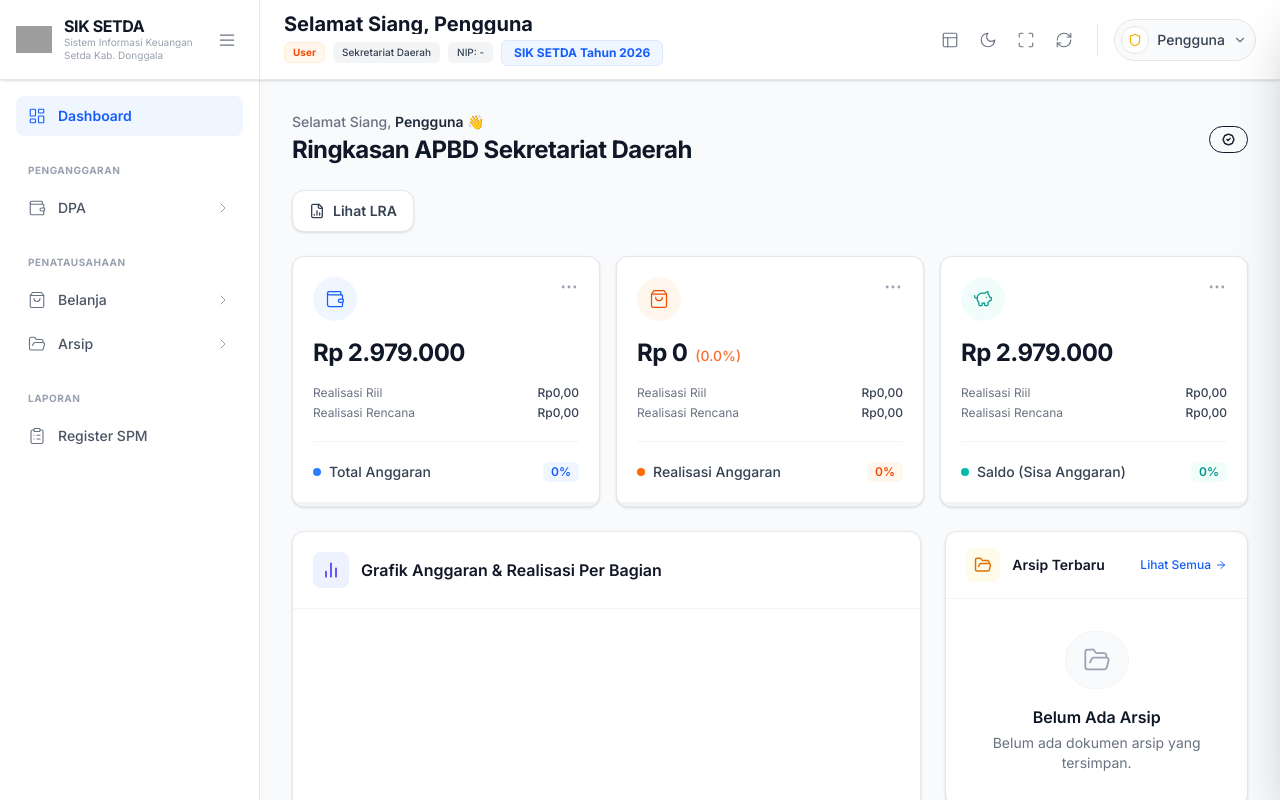
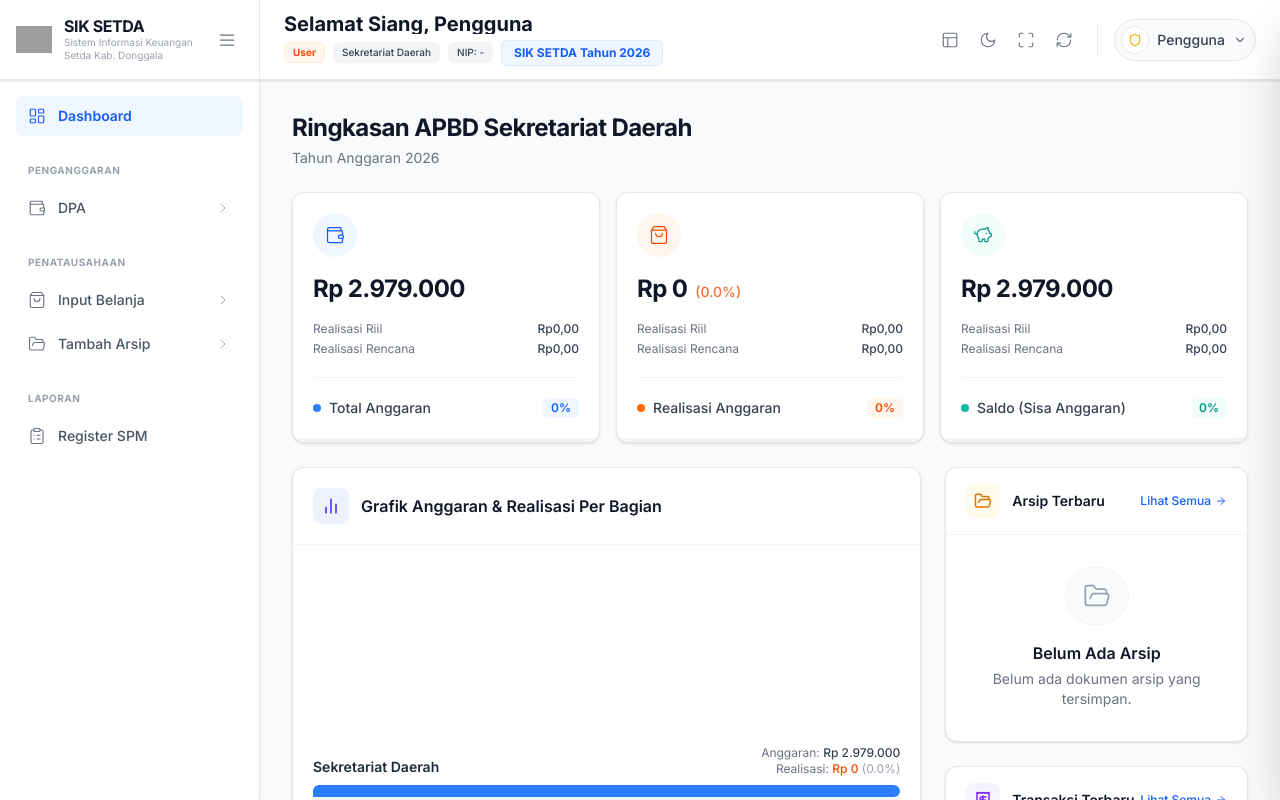
Before and after one commit to bahrul000000111-cmd/PROJECT-SIK-SETDA, a React (Vite) app: page /dashboard in a window 1280 px wide. Shown: the top 800 px of the page. Built offline with nearby package versions, Linux system fonts and the light colour scheme; sample sign-in values are in the browser's storage; grey boxes are pictures that could not be loaded; the HTML template or start-up script is replaced by a standard one.

Commit message:
refactor: clean up UI components and standardize navigation labels for data entry pages

```diff
--- a/src/components/Sidebar.jsx
+++ b/src/components/Sidebar.jsx
@@ -87,11 +87,11 @@ const Sidebar = ({ isSidebarOpen }) => {
 
           {/* Belanja: Admin & Pengguna/Staf saja (Pemeriksa tidak bisa input) */}
           {(isAdmin || isPengguna) && (
-            <SidebarItem icon={ShoppingBag} label="Belanja" to="/belanja" hasChevron isSidebarOpen={isSidebarOpen} />
+            <SidebarItem icon={ShoppingBag} label="Input Belanja" to="/belanja" hasChevron isSidebarOpen={isSidebarOpen} />
           )}
 
           {/* Arsip: semua role */}
-          <SidebarItem icon={FolderOpen} label="Arsip" to="/arsip" hasChevron isSidebarOpen={isSidebarOpen} />
+          <SidebarItem icon={FolderOpen} label="Tambah Arsip" to="/arsip" hasChevron isSidebarOpen={isSidebarOpen} />
 
           {/* ── Laporan ─── */}
           <SidebarHeader title="Laporan" isSidebarOpen={isSidebarOpen} />
--- a/src/components/StatCard.jsx
+++ b/src/components/StatCard.jsx
@@ -1,5 +1,4 @@
 import React from 'react';
-import { MoreHorizontal } from 'lucide-react';
 
 const StatCard = ({ title, icon: Icon, colorClass, bgColorClass, barColorClass, value = "Rp 0,00" }) => {
   return (
@@ -10,9 +9,6 @@ const StatCard = ({ title, icon: Icon, colorClass, bgColorClass, barColorClass,
           <div className={`p-3 rounded-full ${bgColorClass} ${colorClass}`}>
             <Icon size={20} strokeWidth={1.5} />
           </div>
-          <button className="text-gray-400 hover:text-gray-600 dark:hover:text-gray-300 transition-colors cursor-pointer">
-            <MoreHorizontal size={20} strokeWidth={1.5} />
-          </button>
         </div>
 
         {/* Middle Section */}
--- a/src/pages/ArsipPage.jsx
+++ b/src/pages/ArsipPage.jsx
@@ -90,7 +90,7 @@ const ArsipPage = () => {
       {/* Breadcrumb */}
       <div className="flex items-center gap-2 text-sm text-gray-500 dark:text-gray-400 font-medium">
         <span>Dashboard</span><span>/</span><span>Penatausahaan</span><span>/</span>
-        <span className="text-gray-900 dark:text-white">Arsip Dokumen</span>
+        <span className="text-gray-900 dark:text-white">Tambah Arsip Dokumen</span>
       </div>
 
       {/* Page Header */}
@@ -98,7 +98,7 @@ const ArsipPage = () => {
         <div>
           <h2 className="text-2xl font-bold text-gray-900 dark:text-white tracking-tight flex items-center gap-2">
             <FolderOpen size={24} className="text-amber-500" />
-            Arsip Dokumen Penatausahaan
+            Tambah Arsip Dokumen
           </h2>
           <p className="text-sm text-gray-500 dark:text-gray-400 mt-1">
             Buku kendali digital untuk SPM, Bukti Bayar, dan dokumen penatausahaan lainnya.
--- a/src/pages/BelanjaPage.jsx
+++ b/src/pages/BelanjaPage.jsx
@@ -127,10 +127,10 @@ const BelanjaPage = () => {
       {/* Breadcrumb */}
       <div className="flex items-center gap-2 text-sm text-gray-500 dark:text-gray-400 font-medium">
         <span>Dashboard</span><span>/</span><span>Penatausahaan</span><span>/</span>
-        <span className="text-gray-900 dark:text-white">Belanja</span>
+        <span className="text-gray-900 dark:text-white">Input Belanja</span>
       </div>
       <div>
-        <h2 className="text-2xl font-bold text-gray-900 dark:text-white tracking-tight">Pencatatan Belanja</h2>
+        <h2 className="text-2xl font-bold text-gray-900 dark:text-white tracking-tight">Input Belanja</h2>
         <p className="text-sm text-gray-500 dark:text-gray-400 mt-1">Input SPM dan pantau transaksi pengeluaran secara real-time.</p>
       </div>
 
--- a/src/pages/DashboardPage.jsx
+++ b/src/pages/DashboardPage.jsx
@@ -15,12 +15,8 @@ import {
   Receipt,
   SearchX,
   ArrowRight,
-  Plus,
-  FileBarChart2,
   Clock,
   FileText,
-  BadgeCheck,
-  FilePlus2,
 } from 'lucide-react';
 
 // ─── Helpers ──────────────────────────────────────────────────────────────────
@@ -47,16 +43,6 @@ const JENIS_SPM_BADGE = {
 
 // ─── Sub-components ────────────────────────────────────────────────────────────
 
-/** Quick Action Button */
-const QuickBtn = ({ icon: Icon, label, color, onClick }) => (
-  <button
-    onClick={onClick}
-    className={`flex items-center gap-2 px-4 py-2.5 rounded-xl text-sm font-semibold border transition-all duration-200 active:scale-[0.97] cursor-pointer shadow-sm hover:shadow-md ${color}`}
-  >
-    <Icon size={16} strokeWidth={2} />
-    {label}
-  </button>
-);
 
 /** Widget Card wrapper */
 const WidgetCard = ({ icon: Icon, iconColor, iconBg, title, linkLabel, onLink, children }) => (
@@ -94,11 +80,7 @@ const DashboardPage = () => {
   const isAdmin    = role === 'Admin';
   const isPengguna = role === 'Pengguna/Staf';
   const isPemeriksa = role === 'Pemeriksa';
-  const canInput   = isAdmin || isPengguna; // bisa aksi input
-
-  // ── Greeting ──
-  const hour = new Date().getHours();
-  const greeting = hour < 12 ? 'Selamat Pagi' : hour < 15 ? 'Selamat Siang' : hour < 18 ? 'Selamat Sore' : 'Selamat Malam';
+  const canInput   = isAdmin || isPengguna;
 
   // ── Kalkulasi Keuangan (dari data nyata) ──
   const totalAnggaran = useMemo(
@@ -139,48 +121,12 @@ const DashboardPage = () => {
   return (
     <div className="flex flex-col gap-6 pb-10">
 
-      {/* ── Header Row ─────────────────────────────────────────────────── */}
-      <div className="flex flex-col sm:flex-row sm:items-center justify-between gap-3">
-        <div>
-          <p className="text-sm text-gray-500 dark:text-gray-400 font-medium">{greeting}, <span className="font-semibold text-gray-800 dark:text-gray-200">{currentUser?.namaLengkap || 'Pengguna'}</span> 👋</p>
-          <h2 className="text-xl md:text-2xl font-bold text-gray-900 dark:text-white tracking-tight mt-0.5">
-            Ringkasan APBD Sekretariat Daerah
-          </h2>
-        </div>
-        <span className={`self-start sm:self-auto inline-flex items-center gap-1.5 text-xs font-bold px-3 py-1.5 rounded-full border
-          ${isAdmin ? 'bg-red-50 text-red-600 border-red-200 dark:bg-red-900/20 dark:text-red-400 dark:border-red-800' : ''}
-          ${isPengguna ? 'bg-blue-50 text-blue-600 border-blue-200 dark:bg-blue-900/20 dark:text-blue-400 dark:border-blue-800' : ''}
-          ${isPemeriksa ? 'bg-emerald-50 text-emerald-600 border-emerald-200 dark:bg-emerald-900/20 dark:text-emerald-400 dark:border-emerald-800' : ''}
-        `}>
-          <BadgeCheck size={13} strokeWidth={2.5} />
-          {role}
-        </span>
-      </div>
-
-      {/* ── Quick Action Buttons ─────────────────────────────────────────── */}
-      <div className="flex flex-wrap items-center gap-2">
-        {canInput && (
-          <QuickBtn
-            icon={Plus}
-            label="Input Belanja"
-            color="bg-blue-600 hover:bg-blue-700 text-white border-blue-600"
-            onClick={() => navigate('/belanja')}
-          />
-        )}
-        {canInput && (
-          <QuickBtn
-            icon={FilePlus2}
-            label="Tambah Arsip"
-            color="bg-amber-500 hover:bg-amber-600 text-white border-amber-500"
-            onClick={() => navigate('/arsip')}
-          />
-        )}
-        <QuickBtn
-          icon={FileBarChart2}
-          label="Lihat LRA"
-          color="bg-white dark:bg-gray-800 hover:bg-gray-50 dark:hover:bg-gray-700 text-gray-700 dark:text-gray-300 border-gray-200 dark:border-gray-700"
-          onClick={() => navigate('/lra')}
-        />
+      {/* ── Page Title ───────────────────────────────────────────────────── */}
+      <div>
+        <h2 className="text-xl md:text-2xl font-bold text-gray-900 dark:text-white tracking-tight">
+          Ringkasan APBD Sekretariat Daerah
+        </h2>
+        <p className="text-sm text-gray-500 dark:text-gray-400 mt-1">Tahun Anggaran {new Date().getFullYear()}</p>
       </div>
 
       {/* ── 3 Stat Cards ─────────────────────────────────────────────────── */}
```
